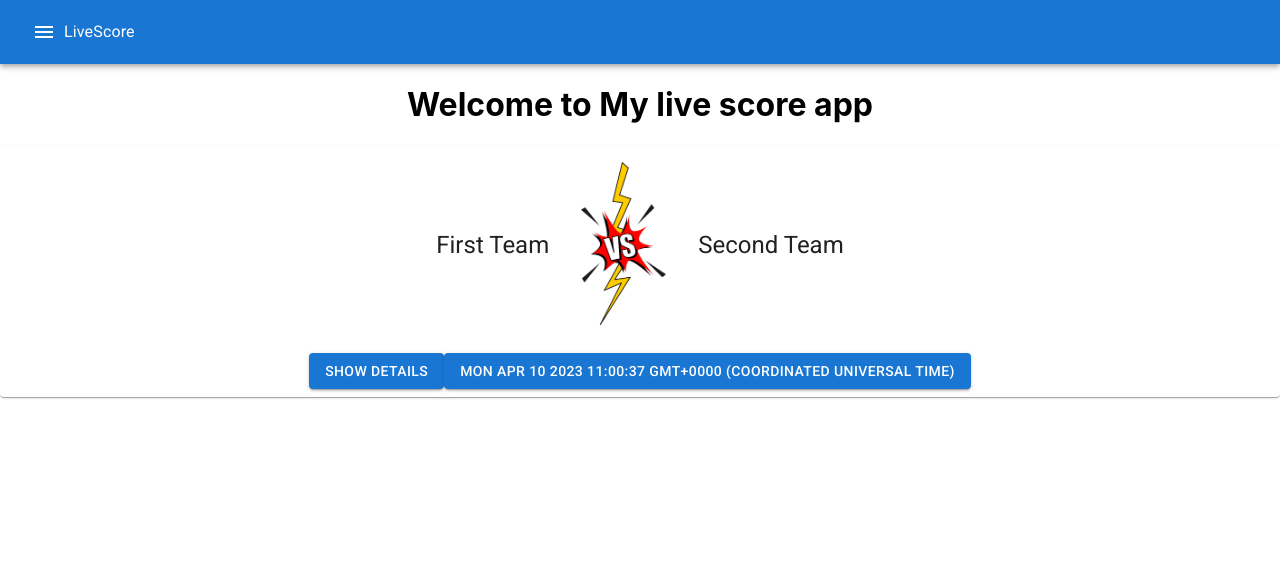
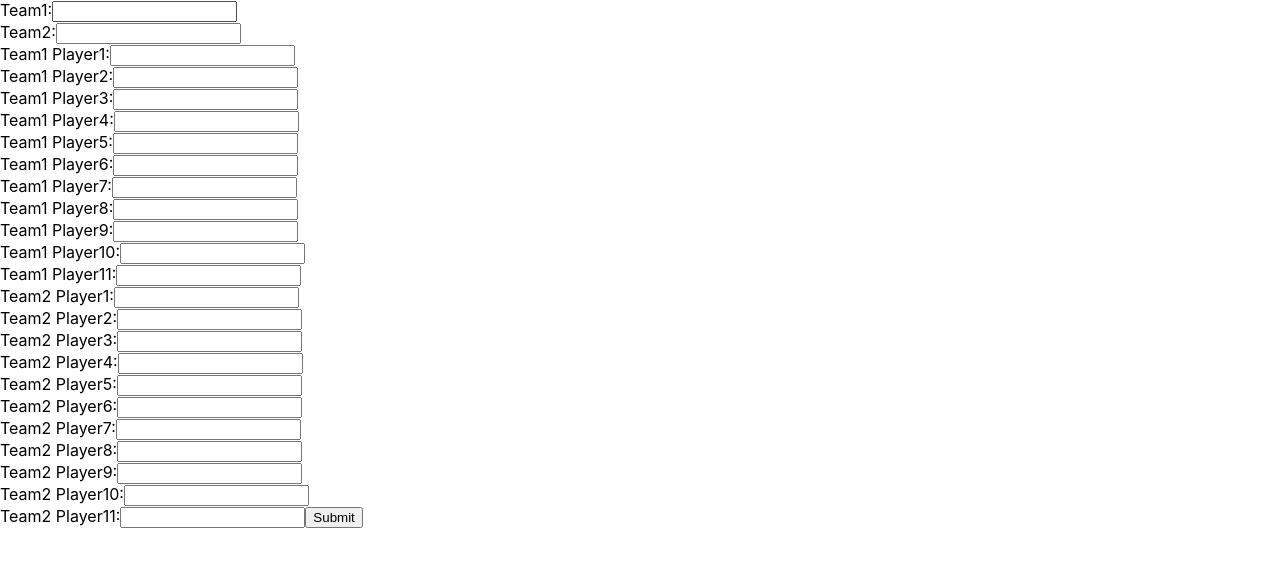
Before and after one commit to ayushpatel2004/Cricket_Betting_dApp, a React (Create React App) app in the folder admin/: page /matchinput in a window 1280 px wide. Shown: the top 566 px of the page. Built offline with nearby package versions, Linux system fonts and the light colour scheme.

Commit message:
Added Create Match and Close Match

```diff
--- a/admin/package.json
+++ b/admin/package.json
@@ -13,6 +13,7 @@
     "axios": "^1.3.4",
     "react": "^18.2.0",
     "react-dom": "^18.2.0",
+    "react-router-dom": "^6.10.0",
     "react-scripts": "5.0.1",
     "web-vitals": "^2.1.4"
   },
--- a/admin/src/App.js
+++ b/admin/src/App.js
@@ -1,15 +1,18 @@
 import './App.css';
-import Navbar from './components/Navbar';
-import Mycard from './components/Mycard';
-import { useEffect, useState } from 'react';
+import { Routes, Route} from "react-router-dom";
+import Home from './container/Home';
+import Form1 from './container/Form1';
+import Result from './container/Result';
 
 function App() {
   return (
-    <div className="App">
-      <Navbar/>
-      <h1>Welcome to My live score app</h1>
-      <Mycard/>
-    </div>
+    <>
+        <Routes>
+          <Route exact path="*" element={<Home/>} />
+          <Route exact path="/matchinput" element={<Form1/>} />
+          <Route exact path="/matchresult" element={<Result/>} />
+        </Routes>
+    </>
   );
 }
 
--- a/admin/src/components/Mycard.js
+++ b/admin/src/components/Mycard.js
@@ -1,8 +1,9 @@
 import { Button, Card, CardActions, CardContent, Grid, Typography } from "@mui/material";
 import React from "react";
+import { useNavigate } from "react-router-dom";
 
 const Mycard=({match})=>{
-
+    const navigate = useNavigate();
     const getMatchCard=()=>{
         return (
             <Card>
@@ -25,11 +26,8 @@ const Mycard=({match})=>{
                 </CardContent>
                 <CardActions>
                     <Grid container justifyContent={"center"}>
-                        <Button variant="contained">
-                            Show Details
-                        </Button>
-                        <Button variant="contained">
-                            {new Date().toString()}
+                        <Button onClick={() => navigate('matchresult')} variant="contained">
+                            Close Match
                         </Button>
                     </Grid>
                 </CardActions>
--- a/admin/src/components/Navbar.js
+++ /dev/null
@@ -1,20 +0,0 @@
-import { AppBar, IconButton, Toolbar, Typography } from "@mui/material";
-import MenuIcon from "@mui/icons-material/Menu";
-import React from "react";
-
-const Navbar=()=>{
-    return (
-        <AppBar position="static">
-            <Toolbar>
-                <IconButton color="inherit">
-                    <MenuIcon/>
-                </IconButton>
-                <Typography>
-                    LiveScore
-                </Typography>
-            </Toolbar>
-        </AppBar>
-    )
-}
-
-export default Navbar
--- /dev/null
+++ b/admin/src/container/Form1.js
@@ -0,0 +1,133 @@
+import { Button } from "@mui/material";
+import React from "react";
+import { useNavigate } from "react-router-dom";
+
+const Form1=()=>{
+    const navigate = useNavigate();
+    return (
+        <form>
+            <label>
+                Team1:
+                <input type="text" name="team1" />
+            </label>
+            <br></br>
+            <label>
+                Team2:
+                <input type="text" name="team2" />
+            </label>
+            <br></br>
+            <label>
+                Team1 Player1:
+                <input type="text" name="team1_player1" />
+            </label>
+            <br></br>
+            <label>
+                Team1 Player2:
+                <input type="text" name="team1_player2" />
+            </label>
+            <br></br>
+            <label>
+                Team1 Player3:
+                <input type="text" name="team1_player3" />
+            </label>
+            <br></br>
+            <label>
+                Team1 Player4:
+                <input type="text" name="team1_player4" />
+            </label>
+            <br></br>
+            <label>
+                Team1 Player5:
+                <input type="text" name="team1_player5" />
+            </label>
+            <br></br>
+            <label>
+                Team1 Player6:
+                <input type="text" name="team1_player6" />
+            </label>
+            <br></br>
+            <label>
+                Team1 Player7:
+                <input type="text" name="team1_player7" />
+            </label>
+            <br></br>
+            <label>
+                Team1 Player8:
+                <input type="text" name="team1_player8" />
+            </label>
+            <br></br>
+            <label>
+                Team1 Player9:
+                <input type="text" name="team1_player9" />
+            </label>
+            <br></br>
+            <label>
+                Team1 Player10:
+                <input type="text" name="team1_player10" />
+            </label>
+            <br></br>
+            <label>
+                Team1 Player11:
+                <input type="text" name="team1_player11" />
+            </label>
+            <br></br>
+            <label>
+                Team2 Player1:
+                <input type="text" name="team2_player1" />
+            </label>
+            <br></br>
+            <label>
+                Team2 Player2:
+                <input type="text" name="team2_player2" />
+            </label>
+            <br></br>
+            <label>
+                Team2 Player3:
+                <input type="text" name="team2_player3" />
+            </label>
+            <br></br>
+            <label>
+                Team2 Player4:
+                <input type="text" name="team2_player4" />
+            </label>
+            <br></br>
+            <label>
+                Team2 Player5:
+                <input type="text" name="team2_player5" />
+            </label>
+            <br></br>
+            <label>
+                Team2 Player6:
+                <input type="text" name="team2_player6" />
+            </label>
+            <br></br>
+            <label>
+                Team2 Player7:
+                <input type="text" name="team2_player7" />
+            </label>
+            <br></br>
+            <label>
+                Team2 Player8:
+                <input type="text" name="team2_player8" />
+            </label>
+            <br></br>
+            <label>
+                Team2 Player9:
+                <input type="text" name="team2_player9" />
+            </label>
+            <br></br>
+            <label>
+                Team2 Player10:
+                <input type="text" name="team2_player10" />
+            </label>
+            <br></br>
+            <label>
+                Team2 Player11:
+                <input type="text" name="team2_player11" />
+            </label>
+            <input type="submit" value="Submit" />
+        </form>
+    )
+}
+
+export default Form1
--- /dev/null
+++ b/admin/src/container/Home.js
@@ -0,0 +1,16 @@
+import { Button } from "@mui/material";
+import React from "react";
+import { useNavigate } from "react-router-dom";
+import Mycard from "../components/Mycard"
+
+const Home=()=>{
+    const navigate = useNavigate();
+    return (
+        <div>
+            <Button onClick={() => navigate('matchinput')} variant="contained">Create Match</Button>
+            <Mycard/>
+        </div>
+    )
+}
+
+export default Home
--- /dev/null
+++ b/admin/src/container/Result.js
@@ -0,0 +1,34 @@
+import { Button } from "@mui/material";
+import React from "react";
+import { useNavigate } from "react-router-dom";
+
+const Form1=()=>{
+    const navigate = useNavigate();
+    return (
+        <form>
+            <label>
+                Winning Team:
+                <input type="text" name="team1" />
+            </label>
+            <br></br>
+            <label>
+                Plaer1:
+                <input type="text" name="team2" />
+            </label>
+            <br></br>
+            <label>
+                Player2:
+                <input type="text" name="team1_player1" />
+            </label>
+            <br></br>
+            <label>
+                Player3:
+                <input type="text" name="team1_player2" />
+            </label>
+            <br></br>
+            <input type="submit" value="Submit" />
+        </form>
+    )
+}
+
+export default Form1
--- a/admin/src/index.js
+++ b/admin/src/index.js
@@ -2,13 +2,25 @@ import React from 'react';
 import ReactDOM from 'react-dom/client';
 import './index.css';
 import App from './App';
-import reportWebVitals from './reportWebVitals';
+// import { BrowserRouter } from 'react-router-dom';
+import {
+  BrowserRouter,
+} from "react-router-dom";
 
 const root = ReactDOM.createRoot(document.getElementById('root'));
 root.render(
-  <React.StrictMode>
+  <BrowserRouter>
     <App />
-  </React.StrictMode>
+  </BrowserRouter>
 );
-
-reportWebVitals();
+// ReactDOM.render(
+//   <React.StrictMode>
+//     <BrowserRouter>
+//       <Routes>
+//         <Route path="/" element={ <App /> }>
+//         </Route>
+//       </Routes>
+//     </BrowserRouter>
+//   </React.StrictMode>,
+//   document.getElementById('root')
+// );
```
Also changed, not shown: admin/src/components/Button1.js (added, +13 -0 lines), 1 other file (tests, documents, lock files or other folders).
